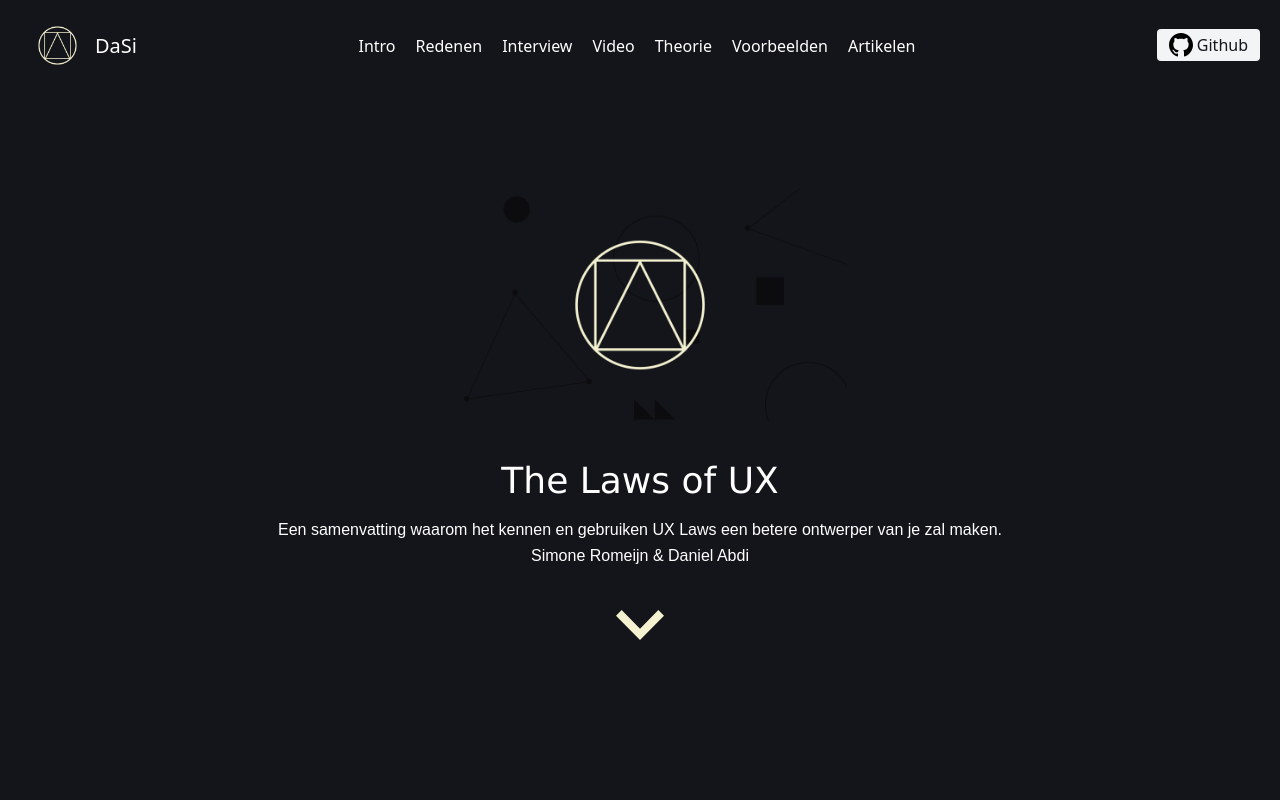
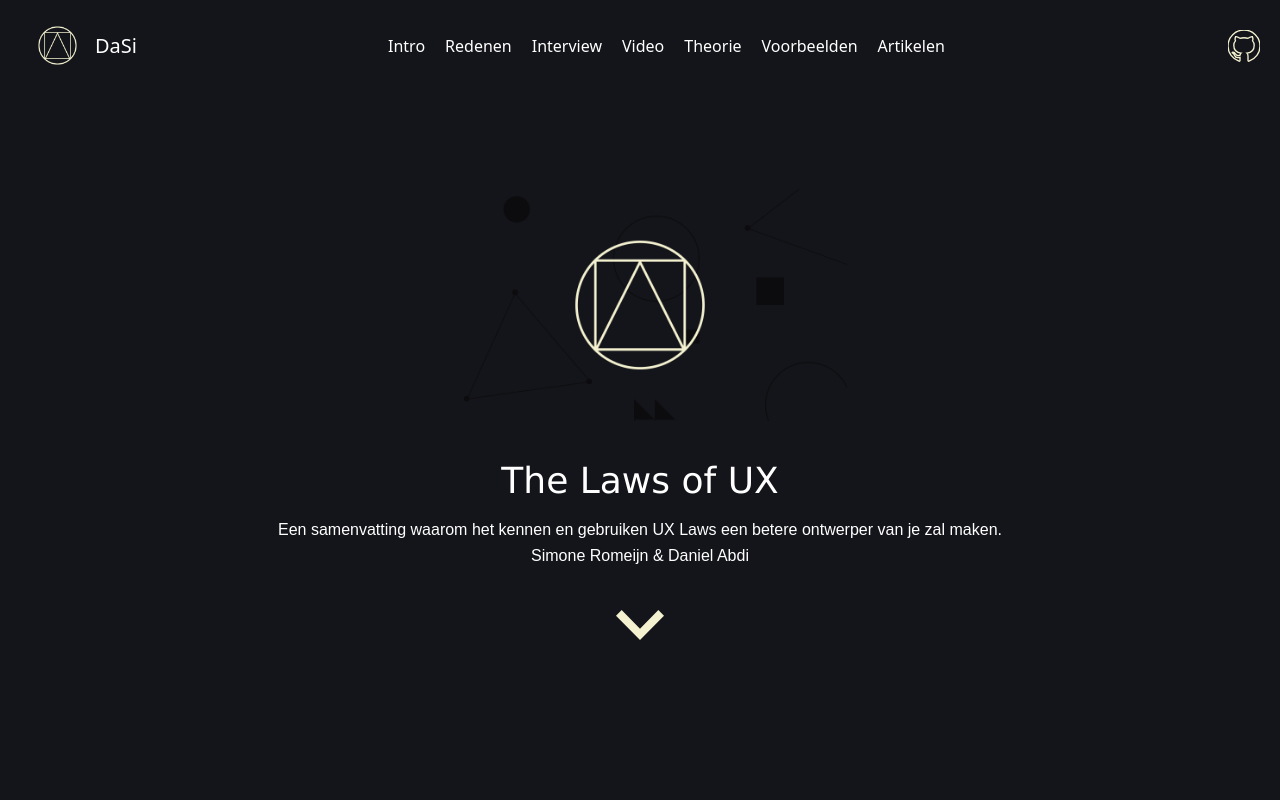
Before and after one commit to D-Abdi/UX-Laws, a Vue app: page / in a window 1280 px wide. Shown: the top 800 px of the page. Built offline with nearby package versions, Linux system fonts and the light colour scheme.

Commit message:
Add DaisyUI

```diff
--- a/package.json
+++ b/package.json
@@ -11,6 +11,7 @@
   },
   "dependencies": {
     "@vueuse/motion": "^2.0.0-beta.12",
+    "daisyui": "^2.31.0",
     "navscroll": "^1.1.3",
     "vue": "^3.2.37",
     "vue-scrollactive": "^0.9.3",
--- a/src/components/Creators.vue
+++ b/src/components/Creators.vue
@@ -12,7 +12,7 @@
       transition: {
         type: 'spring',
         stiffness: '150',
-        delay: 250,
+        delay: 250
       },
     }"
   >
--- a/src/components/Navigation.vue
+++ b/src/components/Navigation.vue
@@ -3,16 +3,7 @@
     class="text-gray-400 bg-gray-900 body-font sticky top-0 bg-color z-50"
   >
     <div
-      class="
-        container
-        mx-auto
-        flex flex-wrap
-        px-5
-        py-2
-        flex-col
-        md:flex-row
-        items-center
-      "
+      class="container mx-auto flex flex-wrap px-5 py-2 flex-row justify-center items-center"
     >
       <a
         class="
@@ -35,8 +26,9 @@
       </a>
       <nav
         class="
-          md:ml-auto md:mr-auto
-          flex flex-wrap
+          hidden
+          md:ml-auto md:mr-auto md:flex
+          flex-wrap
           items-center
           text-base
           justify-center
@@ -80,38 +72,25 @@
       </nav>
       <div class="inline-flex lg:justify-end">
         <a
-          style="color: #14151a !important"
-          href="https://github.com/D-Abdi/UX-Laws"
-          target="”_blank”"
-        >
-          <button
-            class="
-              inline-flex
-              items-center
-              bg-gray-100
-              border-0
-              py-1
-              px-3
-              focus:outline-none
-              hover:bg-gray-200
-              rounded
-              text-base
-              mt-4
-              md:mt-0
-            "
+          href="https://github.com/D-Abdi"
+          target="_blank"
+          class="ml-3 rounded-full"
+          style="border-color: #f4f1d0"
         >
           <svg
+            fill="none"
+            stroke="#f4f1d0"
+            stroke-width="1"
+            class="w-8 h-8"
             xmlns="http://www.w3.org/2000/svg"
-              width="24"
-              height="24"
+            width="48"
+            height="48"
             viewBox="0 0 24 24"
           >
             <path
               d="M12 0c-6.626 0-12 5.373-12 12 0 5.302 3.438 9.8 8.207 11.387.599.111.793-.261.793-.577v-2.234c-3.338.726-4.033-1.416-4.033-1.416-.546-1.387-1.333-1.756-1.333-1.756-1.089-.745.083-.729.083-.729 1.205.084 1.839 1.237 1.839 1.237 1.07 1.834 2.807 1.304 3.492.997.107-.775.418-1.305.762-1.604-2.665-.305-5.467-1.334-5.467-5.931 0-1.311.469-2.381 1.236-3.221-.124-.303-.535-1.524.117-3.176 0 0 1.008-.322 3.301 1.23.957-.266 1.983-.399 3.003-.404 1.02.005 2.047.138 3.006.404 2.291-1.552 3.297-1.23 3.297-1.23.653 1.653.242 2.874.118 3.176.77.84 1.235 1.911 1.235 3.221 0 4.609-2.807 5.624-5.479 5.921.43.372.823 1.102.823 2.222v3.293c0 .319.192.694.801.576 4.765-1.589 8.199-6.086 8.199-11.386 0-6.627-5.373-12-12-12z"
             />
           </svg>
-            <span class="ml-1">Github</span>
-          </button>
         </a>
       </div>
     </div>
--- a/src/styles/style.css
+++ b/src/styles/style.css
@@ -8,7 +8,7 @@
 }
 
 html {
-  background-color: var(--bg-color);
+  background-color: var(--bg-color)!important;
 }
 
 h1,
--- a/tailwind.config.cjs
+++ b/tailwind.config.cjs
@@ -4,5 +4,5 @@ module.exports = {
   theme: {
     extend: {},
   },
-  plugins: [],
+  plugins: [require("daisyui")]
 };
```
Also changed, not shown: 1 other file (tests, documents, lock files or other folders). Lines whose indentation alone changed are shown as unchanged.
